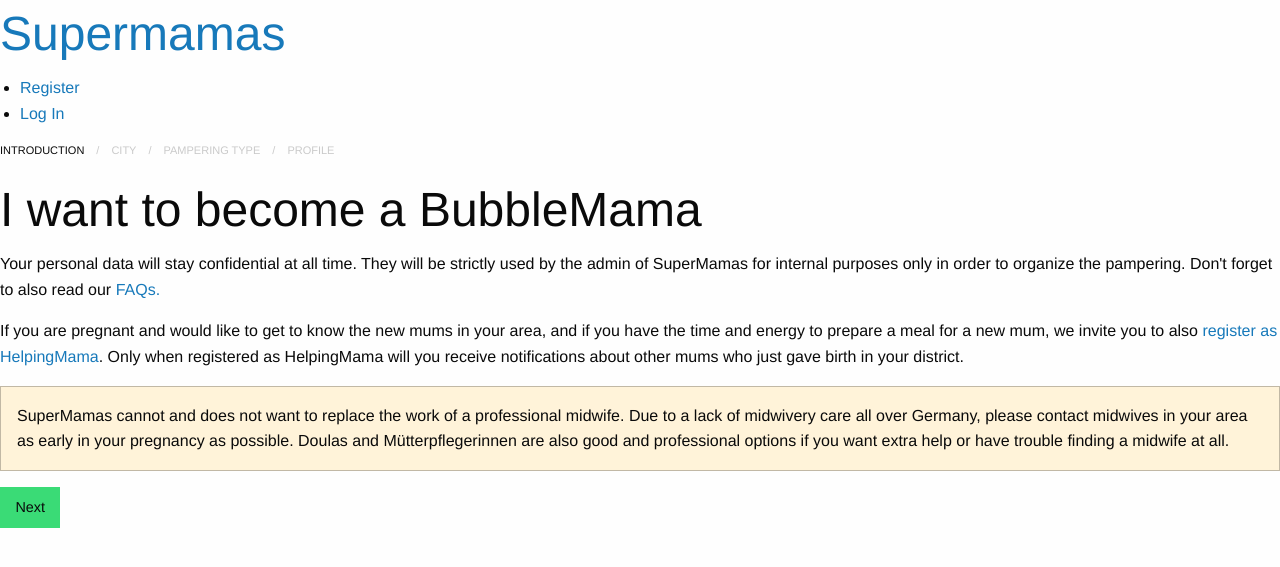
After one commit to oasalonen/supermamas, a Flask app: page /accounts/registration/bubble_mama/intro in a window 1280 px wide. The commit adds this page. Shown: the top 567 px of the page. Run offline with Flask 2, Linux system fonts and the light colour scheme; parts of the project's set-up code (start-up, migrations or seed data) failed here and were passed over; some libraries are stand-ins or nearby versions.

Commit message:
Multiphase bubblemama registration
Split city and pampering type selection

```diff
--- a/supermamas/accounts/forms/registration.py
+++ b/supermamas/accounts/forms/registration.py
@@ -9,14 +9,16 @@
     RadioField,
     TextAreaField,
     FormField,
-    BooleanField)
+    BooleanField,
+    HiddenField)
 from wtforms.widgets import Input
-from wtforms.validators import InputRequired
+from wtforms.validators import InputRequired, Email, Regexp
 from flask_babel import gettext
 
 from supermamas.common.forms.recaptcha import RecaptchaField
 from supermamas.pamperings.pampering import PamperingType
 from supermamas.common.forms import ListFormField, RadioWithOtherForm, SelectWithOtherForm, CalendarField
+from supermamas.areas import AreaService
 
 PASSWORD_REGEX = '''^(?=.*[a-z])(?=.*[A-Z])(?=.*\d)(?=.*[(){}¤'"$@!%*?&])(?=.{8,})'''
 
@@ -26,19 +28,44 @@
         validators.append(InputRequired(gettext(u"You must agree to this to sign up")))
         super(AcceptanceBooleanField, self).__init__(label, validators, **kwargs)
 
+class CityForm(Form):
+    city = SelectField(
+        gettext(u"City"),
+        [InputRequired(gettext(u"Please select your city"))],
+        choices = [(city.id, city.name) for city in AreaService().cities()])
+
+class PamperingTypeForm(Form):
+    city = HiddenField()
+
+    pampering_type = SelectField(
+        gettext(u"Type of pampering"),
+        [InputRequired(gettext(u"You must select a pampering type to continue"))],
+        choices = [
+            (str(PamperingType.STANDARD), gettext(u"Standard pampering")),
+            (str(PamperingType.PRE), gettext(u"Pre-pampering")),
+            (str(PamperingType.BELATED), gettext(u"Belated pampering")),
+            (str(PamperingType.EMERGENCY), gettext(u"Emergency pampering")),
+            (str(PamperingType.SUPPORT), gettext(u"Support for single mothers"))
+        ])
+
+    def __init__(self, city, formdata=None, obj=None, prefix='', data=None, meta=None, **kwargs):
+        super().__init__(formdata, obj, prefix, data, meta, **kwargs)
+        if city:
+            self.city.data = city
+
 class BaseRegistrationForm(Form):
     email = StringField(gettext(u"Email"), [
-        validators.Email(gettext(u"Please enter a valid email address")),
-        validators.InputRequired(gettext(u"Please enter a valid email address"))
+        Email(gettext(u"Please enter a valid email address")),
+        InputRequired(gettext(u"Please enter a valid email address"))
         ])
     password = PasswordField(gettext(u"Password"), [
-        validators.Regexp(regex=PASSWORD_REGEX, message=gettext(u"Please enter a valid password")),
-        validators.InputRequired(gettext(u"Please enter a valid password"))
+        Regexp(regex=PASSWORD_REGEX, message=gettext(u"Please enter a valid password")),
+        InputRequired(gettext(u"Please enter a valid password"))
         ])
-    verify_password = PasswordField(gettext(u"Re-enter your password"), [validators.InputRequired(gettext(u"Re-enter your password"))])
-    first_name = StringField(gettext(u"First name"), [validators.InputRequired(gettext(u"Please provide your first name"))])
-    last_name = StringField(gettext(u"Last name"), [validators.InputRequired(gettext(u"Please provide your last name"))])
-    district = SelectField(gettext(u"District"), [validators.InputRequired(gettext(u"Please select your district"))])
+    verify_password = PasswordField(gettext(u"Re-enter your password"), [InputRequired(gettext(u"Re-enter your password"))])
+    first_name = StringField(gettext(u"First name"), [InputRequired(gettext(u"Please provide your first name"))])
+    last_name = StringField(gettext(u"Last name"), [InputRequired(gettext(u"Please provide your last name"))])
+    district = SelectField(gettext(u"District"), [InputRequired(gettext(u"Please select your district"))])
 
     def validate_verify_password(self, field):
         if (field.data != self.password.data):
@@ -53,16 +80,8 @@
 
 
 class BubbleMamaRegistrationForm(UserRegistrationForm):
-    pampering_type = RadioField(
-        gettext(u"Type of pampering"),
-        [InputRequired(gettext(u"Please select the type of pampering you want"))],
-        choices = [
-            (PamperingType.PRE, gettext(u"Pre-pampering")),
-            (PamperingType.STANDARD, gettext(u"Standard pampering")),
-            (PamperingType.BELATED, gettext(u"Belated pampering")),
-            (PamperingType.EMERGENCY, gettext(u"Emergency pampering")),
-            (PamperingType.SUPPORT, gettext(u"Support for single mothers"))
-        ])
+    city = HiddenField()
+    pampering_type = HiddenField()
 
     address_line1 = StringField(
         gettext(u"Street address"),
@@ -155,8 +174,13 @@
         ],
         description=gettext(u"We have received spontaneous requests from dads who also would like to help. We find this idea wonderful: it is a great way to increase the amount of help for the BubbleMamas and the new dads can connect with the \"HelpingDads\" at the same time and also get support from them. If we send a HelpingDad to pamper you, we would ask him to arrange with you a visit at a time when your husband/partner is also at home. What do you think? Would you be open to receive help from HelpingDads?"))
 
-    def __init__(self, formdata=None, obj=None, prefix='', data=None, meta=None, **kwargs):
+    def __init__(self, city, pampering_type, formdata=None, obj=None, prefix='', data=None, meta=None, **kwargs):
         super().__init__(formdata, obj, prefix, data, meta, **kwargs)
+
+        if city:
+            self.city.data = city
+        if pampering_type:
+            self.pampering_type.data = pampering_type
 
         self.pampering_days.options.validators = [InputRequired(gettext(u"Please let us know which days of the week suit you best for pamperings"))]
         self.pampering_days.options.choices = [
--- /dev/null
+++ b/supermamas/accounts/viewmodels/__init__.py
@@ -0,0 +1 @@
+from supermamas.accounts.viewmodels.breadcrumbs import BubbleMamaRegistrationBreadcrumbs
--- /dev/null
+++ b/supermamas/accounts/viewmodels/breadcrumbs.py
@@ -0,0 +1,44 @@
+from enum import IntEnum
+from flask import url_for
+from flask_babel import gettext
+
+class BubbleMamaRegistrationBreadcrumbs(dict):
+
+    class Step(IntEnum):
+        INTRODUCTION = 0,
+        CITY = 1,
+        PAMPERING_TYPE = 2,
+        PROFILE = 3
+
+    def __init__(self, current_step, city, pampering_type):
+        step = self.properties(self.Step.INTRODUCTION, self.Step.INTRODUCTION, city, pampering_type)
+        self["steps"] = [self.properties(step, current_step, city, pampering_type) for step in self.Step]
+
+    def properties(self, step, current_step, city, pampering_type):
+        switcher = {
+            self.Step.INTRODUCTION: {
+                "label": gettext(u"Introduction"),
+                "link": url_for("accounts.register_bubble_mama_intro"),
+                "is_current": current_step == self.Step.INTRODUCTION,
+                "is_disabled": current_step < self.Step.INTRODUCTION
+            },
+            self.Step.CITY: {
+                "label": gettext(u"City"),
+                "link": url_for("accounts.register_bubble_mama_city"),
+                "is_current": current_step == self.Step.CITY,
+                "is_disabled": current_step < self.Step.CITY
+            },
+            self.Step.PAMPERING_TYPE: {
+                "label": gettext(u"Pampering Type"),
+                "link": url_for("accounts.register_bubble_mama_pampering_type", city=city),
+                "is_current": current_step == self.Step.PAMPERING_TYPE,
+                "is_disabled": current_step < self.Step.PAMPERING_TYPE
+            },
+            self.Step.PROFILE: {
+                "label": gettext(u"Profile"),
+                "link": url_for("accounts.register_bubble_mama_profile", city=city, pampering_type=pampering_type),
+                "is_current": current_step == self.Step.PROFILE,
+                "is_disabled": current_step < self.Step.PROFILE
+            }
+        }
+        return switcher.get(step)
--- a/supermamas/static/sass/style.scss
+++ b/supermamas/static/sass/style.scss
@@ -7,6 +7,8 @@
 @include foundation-button;
 @include foundation-table;
 @include foundation-card;
+@include foundation-breadcrumbs;
+@include foundation-callout;
 
 @import 'custom-checkbox';
 
--- /dev/null
+++ b/supermamas/templates/accounts/registration/bubble_mama_intro.html.j2
@@ -0,0 +1,44 @@
+{% extends "base.html.j2" %}
+
+{% import "forms.html.j2" as forms %}
+{% import "accounts/registration/navigation.html.j2" as navigation %}
+
+{% block header %}
+{{ navigation.breadcrumbs(breadcrumbs.steps) }}
+<h1>{% trans %}I want to become a BubbleMama{% endtrans %}</h1>
+{% endblock %}
+
+{% block content %}
+<section>
+    <p>
+        {% trans %}Your personal data will stay confidential at all time. They
+        will be strictly used by the admin of SuperMamas for internal purposes
+        only in order to organize the pampering. Don't forget to also read our
+        <a href="https://supermamasberlin.wordpress.com/questions/">FAQs.</a>
+        {% endtrans %}
+    </p>
+    <p>
+        {% trans %}If you are pregnant and would like to get to know the new mums
+        in your area, and if you have the time and energy to prepare a meal for a
+        new mum, we invite you to also
+        <a href="https://supermamasberlin.wordpress.com/become-a-helpingmama/">
+        register as HelpingMama</a>. Only when registered as HelpingMama will you
+        receive notifications about other mums who just gave birth in your district.
+        {% endtrans %}
+    </p>
+    <div class="callout warning">
+        <p>
+            {% trans %}SuperMamas cannot and does not want to replace the work of a
+            professional midwife. Due to a lack of midwivery care all over Germany,
+            please contact midwives in your area as early in your pregnancy as possible.
+            Doulas and Mütterpflegerinnen are also good and professional options if you
+            want extra help or have trouble finding a midwife at all.{% endtrans %}
+        </p>
+    </div>
+
+    <form action="{{ url_for('accounts.register_bubble_mama_city') }}">
+        {{ forms.submit(_("Next")) }}
+    </form>
+</section>
+
+{% endblock %}
--- /dev/null
+++ b/supermamas/templates/accounts/registration/navigation.html.j2
@@ -0,0 +1,20 @@
+
+{% macro breadcrumb(step) %}
+    {% if step.is_current %}
+        <li>{{ step.label }}</li>
+    {% elif step.is_disabled %}
+        <li class="disabled">{{ step.label }}</li>
+    {% else %}
+        <li><a href="{{ step.link }}">{{ step.label }}</a></li>
+    {% endif %}
+{% endmacro %}
+
+{% macro breadcrumbs(steps) %}
+<nav aria-labelledby="{{ _('Registration step') }}" role="navigation">
+    <ul class="breadcrumbs">
+    {% for step in steps %}
+        {{ breadcrumb(step) }}
+    {% endfor %}
+    </ul>
+</nav>
+{% endmacro %}
--- a/supermamas/templates/base.html.j2
+++ b/supermamas/templates/base.html.j2
@@ -9,7 +9,7 @@
       <li><span>{{ g.user['username'] }}</span>
       <li><a href="{{ url_for('accounts.logout') }}">Log Out</a>
     {% else %}
-      <li><a href="{{ url_for('accounts.register_bubble_mama') }}">Register</a>
+      <li><a href="{{ url_for('accounts.register_bubble_mama_intro') }}">Register</a>
       <li><a href="{{ url_for('accounts.login') }}">Log In</a>
     {% endif %}
   </ul>
```
Also changed, not shown: supermamas/__init__.py (+8 -1 lines), supermamas/accounts/router.py (+42 -5 lines), supermamas/templates/accounts/registration/bubble_mama.html.j2 (deleted, +0 -148 lines), supermamas/templates/accounts/registration/bubble_mama_city.html.j2 (added, +27 -0 lines), supermamas/templates/accounts/registration/bubble_mama_pampering_type.html.j2 (added, +41 -0 lines), supermamas/templates/accounts/registration/bubble_mama_profile.html.j2 (added, +84 -0 lines).
